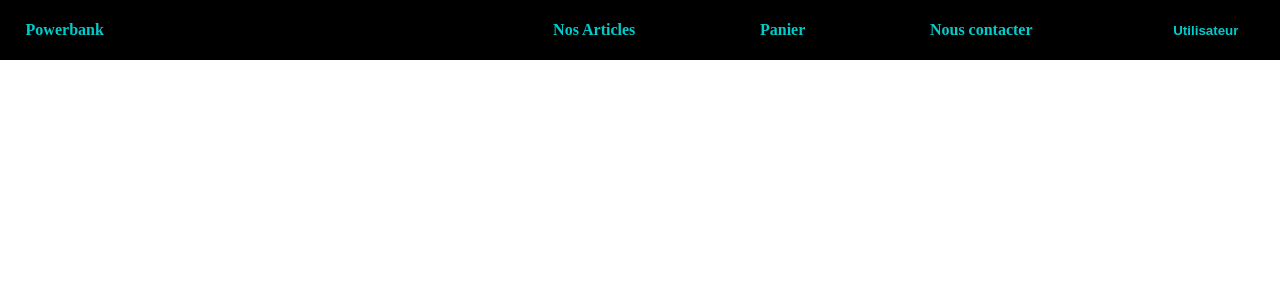
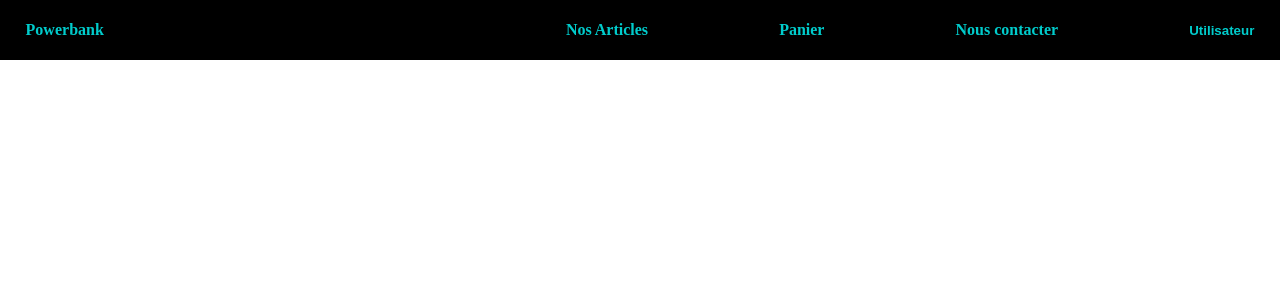
Before and after one commit to Chamalo88/ecommerce, a PHP site: the page made by View/Accueil/header.php in a window 1280 px wide. Shown: the top 300 px of the page. Run offline with PHP 8.4, Linux system fonts and the light colour scheme.

Commit message:
Add files via upload

```diff
--- a/assets/css/style.css
+++ b/assets/css/style.css
@@ -32,7 +32,6 @@
 .dropbtn {
   background-color: black;
   color: RGB(0,204,204);
-  padding: 16px;
   border: none;
   cursor: pointer;
   font-weight: bold;
```
